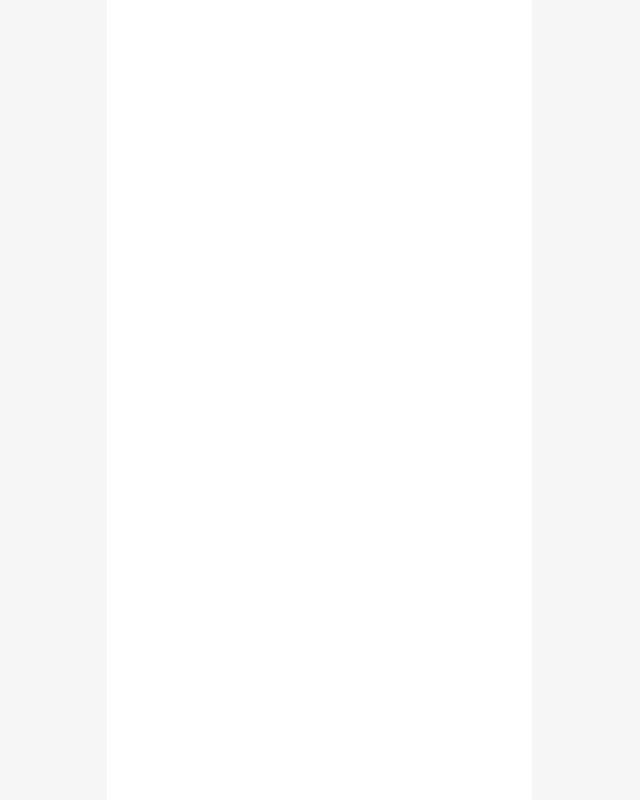
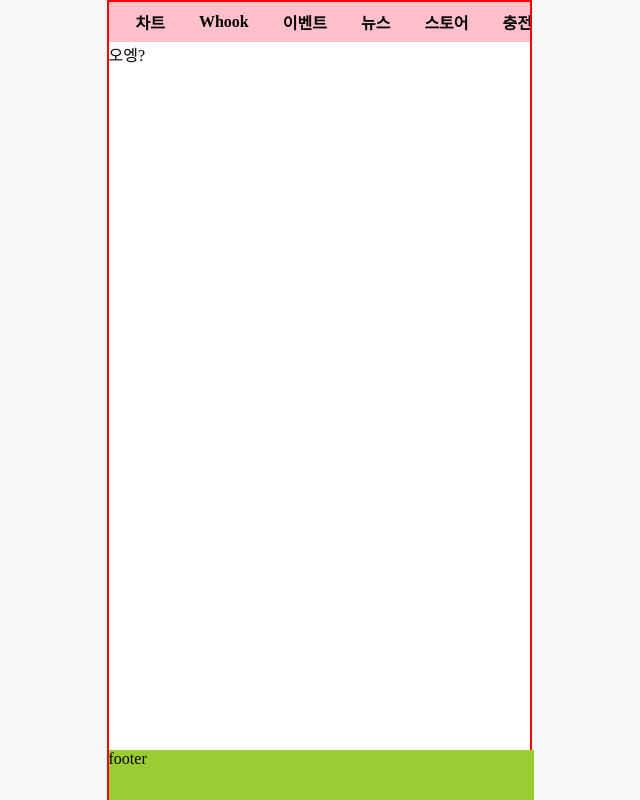
Before and after one commit to sophiecode1105/hanteo-assignment-react, a React (Vite) app: page /chart in a window 1280 px wide. Before the commit this address had no page. Shown: the whole page, without its empty margins (321-961 px from the left). Built offline with nearby package versions, Linux system fonts and the light colour scheme.

Commit message:
add: footer component, modify css

```diff
--- a/src/App.module.scss
+++ b/src/App.module.scss
@@ -7,11 +7,11 @@ body {
 }
 
 .global {
+    min-height: 100vh;
     max-width: 425px;
-    min-height: 100vh;
     margin: 0 auto;
     box-sizing: border-box;
-    width: 100%;
     height: 100%;
     background-color: #FFFFFF;
+    border: 2px solid red;
 }
--- a/src/Routers.tsx
+++ b/src/Routers.tsx
@@ -5,18 +5,22 @@ import Event from "./page/Event/Event";
 import News from "./page/News/News";
 import Store from "./page/Store/Store";
 import Charge from "./page/Charge/Charge";
+import Nav from "./components/Nav/Nav";
+import Footer from "./components/Footer/Footer";
 
 const Routers = () => {
   return (
     <BrowserRouter>
+      <Nav />
       <Routes>
-        <Route path="/" element={<Chart />} />
+        <Route path="/chart" element={<Chart />} />
         <Route path="/whook" element={<Whook />} />
         <Route path="/event" element={<Event />} />
         <Route path="/news" element={<News />} />
         <Route path="/store" element={<Store />} />
         <Route path="/charge" element={<Charge />} />
       </Routes>
+      <Footer />
     </BrowserRouter>
   );
 };
--- /dev/null
+++ b/src/components/Footer/Footer.module.scss
@@ -0,0 +1,8 @@
+.container {
+    width: 100%;
+    max-width: 425px;
+    position: fixed;
+    bottom: 0;
+    background-color: yellowgreen;
+    height: 50px;
+}
--- /dev/null
+++ b/src/components/Footer/Footer.tsx
@@ -0,0 +1,6 @@
+import styles from "./Footer.module.scss";
+
+const Footer = () => {
+  return <div className={styles.container}>footer</div>;
+};
+export default Footer;
--- a/src/page/Chart/Chart.module.scss
+++ b/src/page/Chart/Chart.module.scss
@@ -1,5 +1,3 @@
 .container {
-    min-height: 100vh;
     width: 100%;
-    height: 100%;
 }
--- a/src/page/Chart/Chart.tsx
+++ b/src/page/Chart/Chart.tsx
@@ -1,13 +1,7 @@
-import Nav from "../../components/Nav/Nav";
 import styles from "./Chart.module.scss";
 
 const Chart = () => {
-  return (
-    <div className={styles.container}>
-      <Nav />
-      오엥?
-    </div>
-  );
+  return <div className={styles.container}>오엥?</div>;
 };
 
 export default Chart;
```
